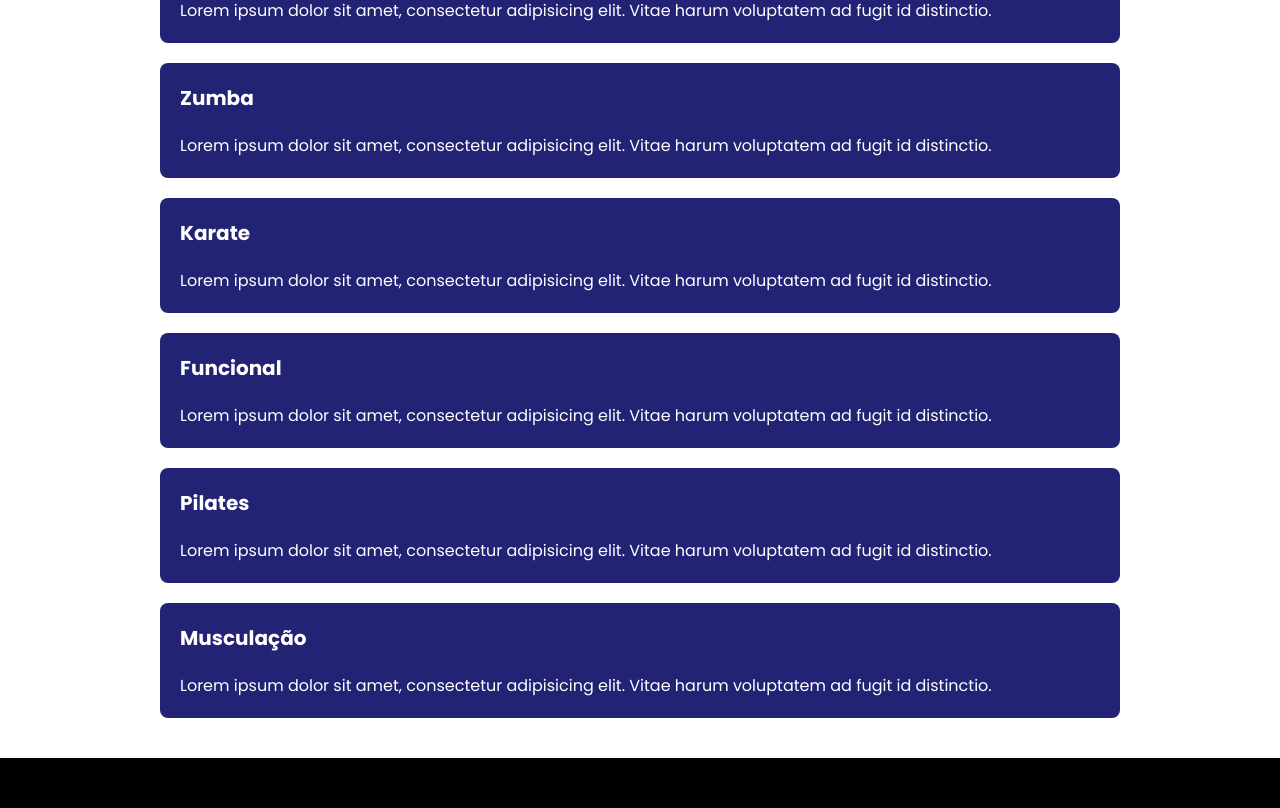
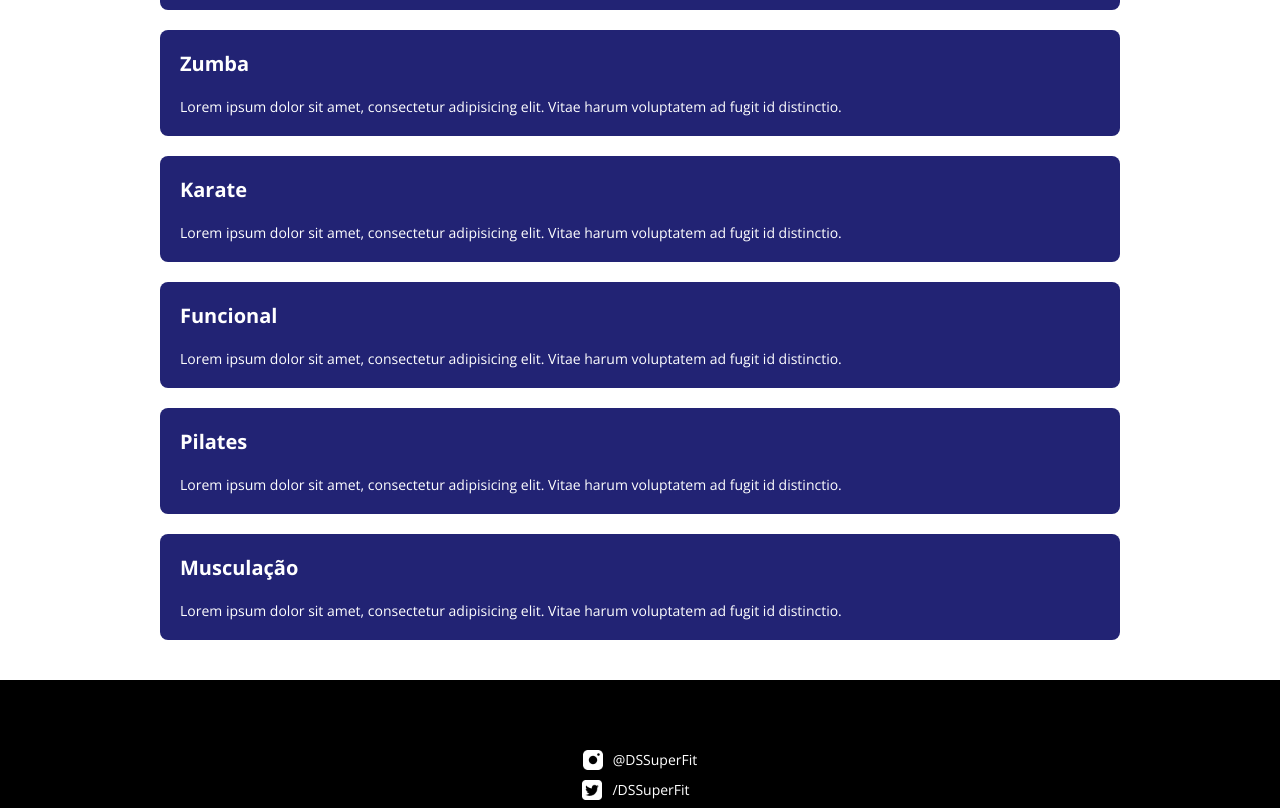
Before and after one commit to NeryJr/desafio-css, a plain HTML site: page index.html in a window 1280 px wide. Shown: the part 712-1520 px from the top of the page. Drawn offline with nearby package versions, Linux system fonts and the light colour scheme.

Commit message:
Site finalizado

```diff
--- a/css/styles.css
+++ b/css/styles.css
@@ -1,4 +1,4 @@
-@import url('https://fonts.googleapis.com/css2?family=Poppins:wght@400;700&display=swap');
+@import url('https://fonts.googleapis.com/css2?family=Open+Sans:wght@400;700&display=swap');
 
 :root {
     --color-red: #F03C42;
@@ -12,7 +12,7 @@
     box-sizing: border-box;
     margin: 0;
     padding: 0;
-    font-family: Poppins, sans-serif;
+    font-family: 'Open Sans', sans-serif;
 }
 
 a, a:hover {
@@ -116,6 +116,10 @@ nav img {
     font-size: 20px;
 }
 
+.fights-card-text p{
+    font-size: 14px;
+}
+
 footer {
     height: 262px;
     background-color: var(--color-black);
@@ -127,10 +131,6 @@ footer {
     display: flex;
     flex-direction: column;
     align-items: center;
-}
-
-.align{
-    display: flex;
 }
 
 .social-media a{
--- a/index.html
+++ b/index.html
@@ -62,7 +62,7 @@
 
     <footer>
         <div class="container">
-            <div class="social-media align">
+            <div class="social-media">
                 <a href="#"><img src="img/instagram.png" alt="instagram">@DSSuperFit</a>
                 <a class="text-twitter" href="#"><img src="img/twitter.png" alt="twitter">/DSSuperFit</a>
             </div>
```
